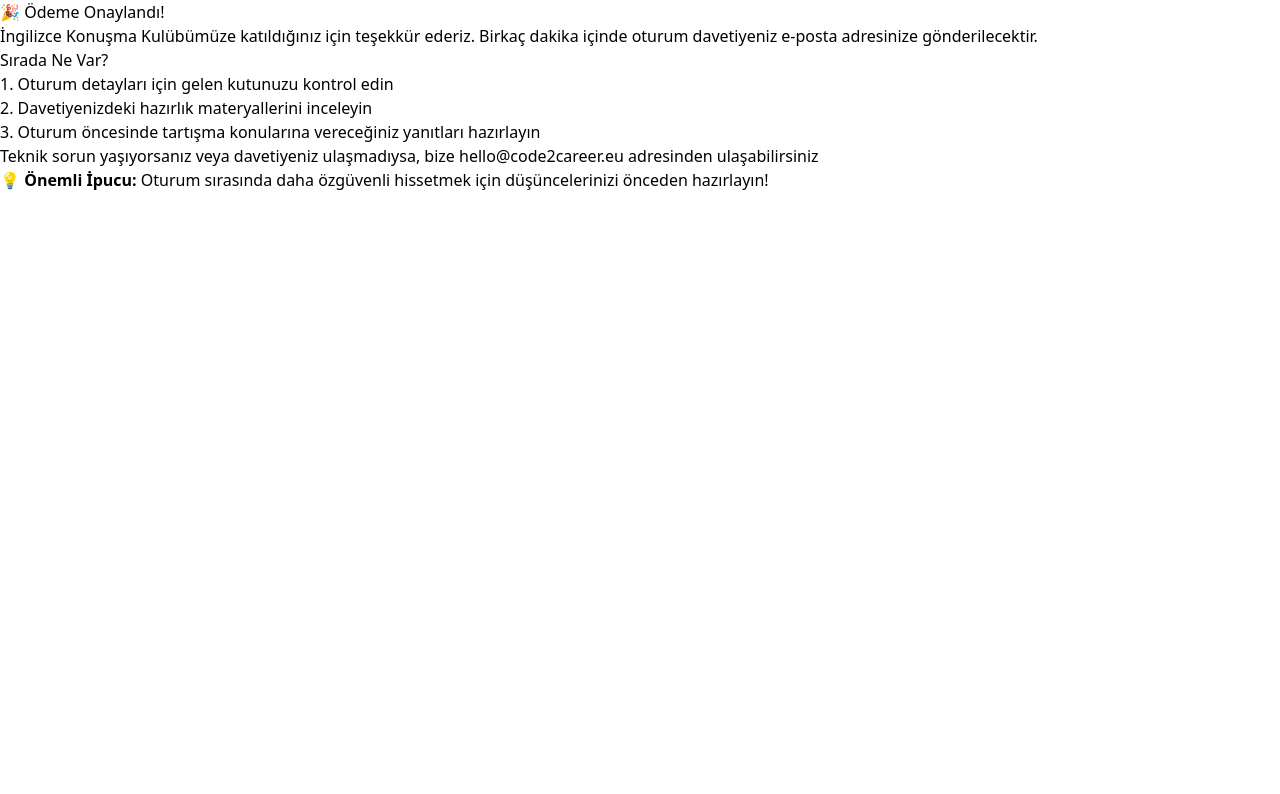
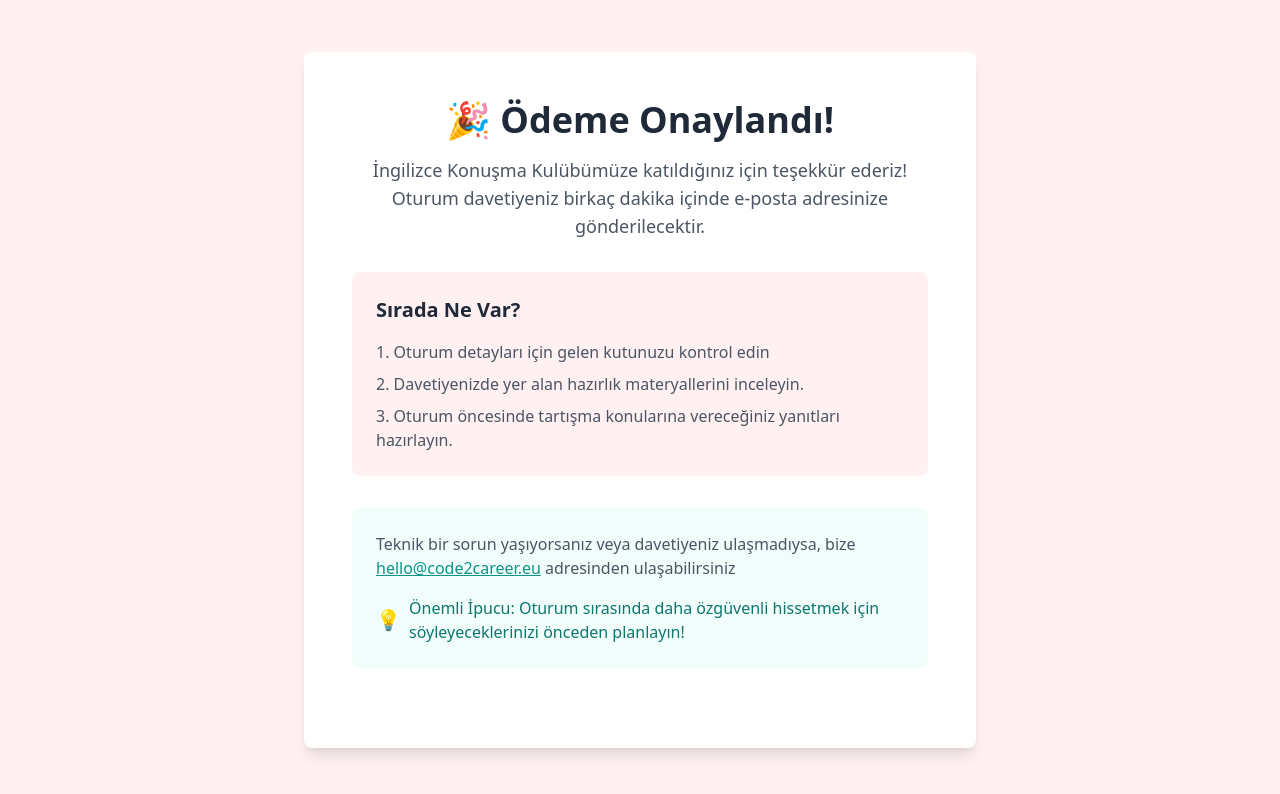
Before and after one commit to annasvst/english-learning-platform, a Next.js app: page /speaking-club/booking/success in a window 1280 px wide. Shown: the top 794 px of the page. Built offline with nearby package versions, Linux system fonts and the light colour scheme.

Commit message:
feat: Add error, 404 and success pages (#17)
* feat: Add error, 404 and success pages

* fixed errors

* fixed errors

---------

Co-authored-by: ayselakpinar <ayselesya96@gmail.com>

```diff
--- a/package.json
+++ b/package.json
@@ -12,6 +12,8 @@
   "dependencies": {
     "@headlessui/react": "^2.2.0",
     "@phosphor-icons/react": "^2.1.7",
+    "@stripe/react-stripe-js": "^3.6.0",
+    "@stripe/stripe-js": "^7.0.0",
     "firebase": "^11.2.0",
     "googleapis": "^105.0.0",
     "next": "15.1.2",
@@ -21,7 +23,7 @@
     "react-hook-form": "^7.54.2",
     "stripe": "^17.7.0",
     "uuid": "^11.0.5",
-    "zod": "^3.24.1"
+    "zod": "^3.24.2"
   },
   "devDependencies": {
     "@eslint/eslintrc": "^3",
--- /dev/null
+++ b/src/app/error.tsx
@@ -0,0 +1,26 @@
+import Link from 'next/link';
+
+export default function Error({
+  error,
+}: {
+  error: Error & { digest?: string };
+}) {
+  return (
+    <div className="min-h-screen bg-rose-50 flex items-center justify-center p-4">
+      <div className="max-w-md w-full text-center">
+        <h1 className="text-6xl font-bold text-gray-800 mb-4">Oops!</h1>
+        <h2 className="text-2xl font-semibold text-gray-700 mb-6">Bir Şeyler Yanlış Gitti</h2>
+        <p className="text-gray-600 mb-8">
+          Üzgünüz, bir hata oluştu. Lütfen daha sonra tekrar deneyin.
+        </p>
+          <Link
+            href="/"
+            className="text-teal-700 hover:text-teal-800 font-medium text-lg"
+          >
+            Ana Sayfaya Dön
+          </Link>
+
+      </div>
+    </div>
+  );
+}
--- /dev/null
+++ b/src/app/not-found.tsx
@@ -0,0 +1,21 @@
+import Link from 'next/link';
+
+export default function NotFound() {
+  return (
+    <div className="min-h-screen bg-rose-50 flex items-center justify-center p-4">
+      <div className="max-w-md w-full text-center">
+        <h1 className="text-6xl font-bold text-gray-800 mb-4">404</h1>
+        <h2 className="text-2xl font-semibold text-gray-700 mb-6">Sayfa Bulunamadı</h2>
+        <p className="text-gray-600 mb-8">
+        Aradığınız sayfa mevcut değil veya taşınmış olabilir. Lütfen ana sayfaya dönmeyi deneyin.
+        </p>
+        <Link
+          href="/"
+          className="text-teal-700 hover:text-teal-800 font-medium text-lg"
+        >
+          Ana Sayfaya Dön
+        </Link>
+      </div>
+    </div>
+  );
+}
--- a/src/app/speaking-club/booking/success/page.tsx
+++ b/src/app/speaking-club/booking/success/page.tsx
@@ -1,29 +1,51 @@
 export default async function SpeakingClubPaymentSuccessful() {
-  // Try using light teal tones to create gradient (see test hero page).
   return (
-    <div>
-      <h1>🎉 Ödeme Onaylandı!</h1>
-      <p>
-        İngilizce Konuşma Kulübümüze katıldığınız için teşekkür ederiz. Birkaç
-        dakika içinde oturum davetiyeniz e-posta adresinize gönderilecektir.
-      </p>
+    <div className="min-h-screen bg-rose-50 flex items-center justify-center p-4">
+      <div className="max-w-2xl w-full bg-white rounded-lg shadow-lg p-8 md:p-12">
+        <div className="text-center mb-8">
+          <h1 className="text-3xl md:text-4xl font-bold text-gray-800 mb-4">
+            🎉 Ödeme Onaylandı!
+          </h1>
+          <p className="text-gray-600 text-lg">
+            İngilizce Konuşma Kulübümüze katıldığınız için teşekkür ederiz!
+            Oturum davetiyeniz birkaç dakika içinde e-posta adresinize
+            gönderilecektir.
+          </p>
+        </div>
 
-      <h2>Sırada Ne Var?</h2>
-      <p>1. Oturum detayları için gelen kutunuzu kontrol edin</p>
-      <p>2. Davetiyenizdeki hazırlık materyallerini inceleyin</p>
-      <p>
-        3. Oturum öncesinde tartışma konularına vereceğiniz yanıtları hazırlayın
-      </p>
+        <div className="bg-rose-50 rounded-lg p-6 mb-8">
+          <h2 className="text-xl font-semibold text-gray-800 mb-4">
+            Sırada Ne Var?
+          </h2>
+          <ol className="list-decimal list-inside space-y-2 text-gray-600">
+            <li>Oturum detayları için gelen kutunuzu kontrol edin</li>
+            <li>Davetiyenizde yer alan hazırlık materyallerini inceleyin.</li>
+            <li>
+              Oturum öncesinde tartışma konularına vereceğiniz yanıtları
+              hazırlayın.
+            </li>
+          </ol>
+        </div>
 
-      <p>
-        Teknik sorun yaşıyorsanız veya davetiyeniz ulaşmadıysa, bize{" "}
-        <a href="mailto:hello@code2career.eu">hello@code2career.eu</a>{" "}
-        adresinden ulaşabilirsiniz
-      </p>
-
-      <div>
-        <strong>💡 Önemli İpucu:</strong> Oturum sırasında daha özgüvenli
-        hissetmek için düşüncelerinizi önceden hazırlayın!
+        <div className="bg-teal-50 rounded-lg p-6 mb-8">
+          <p className="text-gray-600 mb-4">
+            Teknik bir sorun yaşıyorsanız veya davetiyeniz ulaşmadıysa, bize{" "}
+            <a
+              href="mailto:hello@code2career.eu"
+              className="text-teal-600 hover:text-teal-700 underline"
+            >
+              hello@code2career.eu
+            </a>{" "}
+            adresinden ulaşabilirsiniz
+          </p>
+          <div className="flex items-center gap-2 text-teal-700">
+            <span className="text-xl">💡</span>
+            <p className="font-medium">
+              Önemli İpucu: Oturum sırasında daha özgüvenli hissetmek için
+              söyleyeceklerinizi önceden planlayın!
+            </p>
+          </div>
+        </div>
       </div>
     </div>
   );
```
Also changed, not shown: 1 other file (tests, documents, lock files or other folders).
